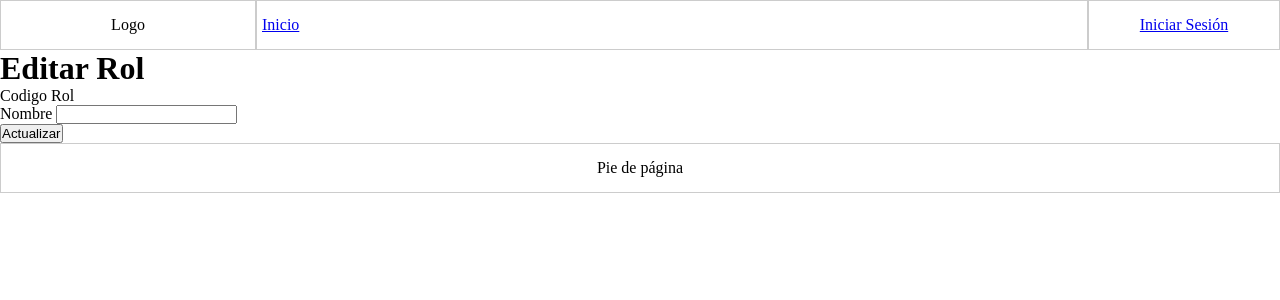
After one commit to dzarkV/app_web_php_2671339_dzarkV, a PHP site: template views/modules/1_users/update_rol.view.php in a window 1280 px wide. The commit adds this page. Shown: the top 300 px of the page. Run offline with PHP 8.4, Linux system fonts and the light colour scheme; the template is opened without the code that fills it, so the values that code supplies are empty.

Commit message:
Iniciando clase

```diff
--- a/views/modules/1_users/read_rol.view.php
+++ b/views/modules/1_users/read_rol.view.php
@@ -12,7 +12,7 @@
                 <td><?php echo $rol->getRolCode(); ?></td>
                 <td><?php echo $rol->getRolName(); ?></td>
                 <td>
-                    <a href="">Editar</a>
+                    <a href="?c=Users&a=updateRol&rolCode=<?php echo $rol->getRolCode()?>">Editar</a>
                     <a href="">Eliminar</a>
                 </td>
             </tr>
--- /dev/null
+++ b/views/modules/1_users/update_rol.view.php
@@ -0,0 +1,18 @@
+<form action="" method="post">
+    <div class="form-header">
+        <h1>Editar Rol</h1>
+    </div>
+    <div class="form-body">
+        <div class="form-control">
+            <label for="">Codigo Rol</label>
+            <input type="hidden" name="rolCode" placeholder="Nombre Rol" value="<?php echo $rol->getRolCode() ?>">
+        </div>
+        <div class="form-control">
+            <label for="">Nombre</label>
+            <input type="text" name="rolName" value="<?php echo $rol->getRolName() ?>">
+        </div>
+    </div>
+    <div class="form-footer">
+        <input type="submit" value="Actualizar">
+    </div>
+</form>
```
Also changed, not shown: controllers/Users.php (+13 -0 lines), models/User.php (+17 -0 lines).
